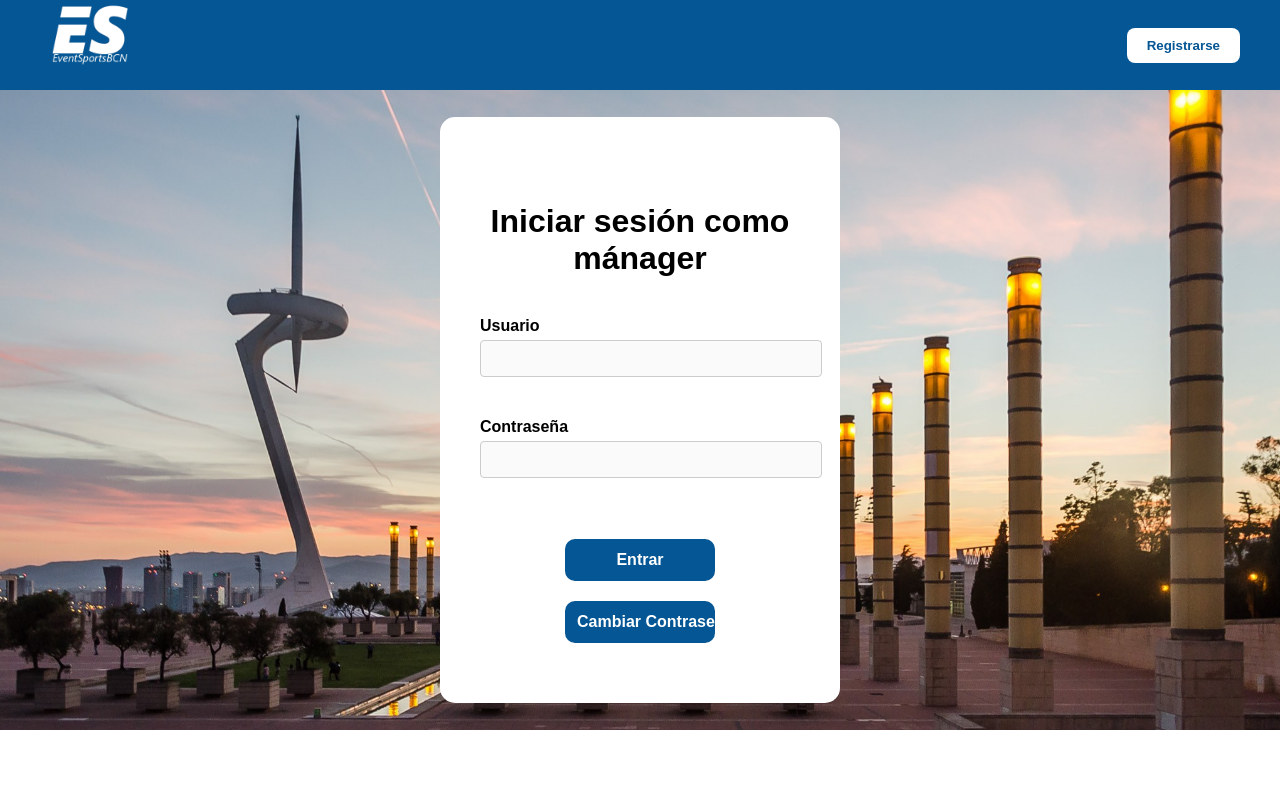
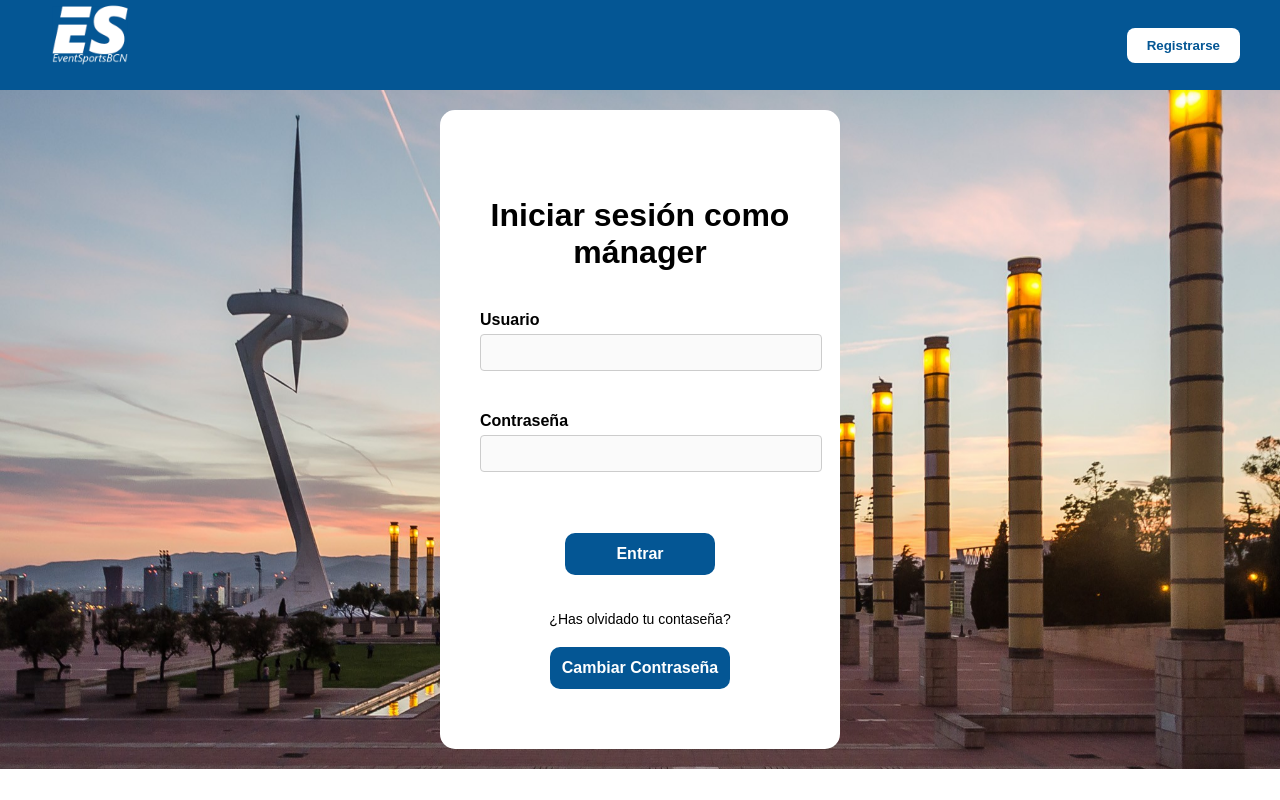
Before and after one commit to alexBarrera457/ProjectEventSportsBCN, a PHP site: page /HTML/Pages/LoginManager.html in a window 1280 px wide. Run offline with PHP 8.4, Linux system fonts and the light colour scheme.

Commit message:
LoginManagerButton correccion

```diff
--- a/CSS/Styles/LoginManager.css
+++ b/CSS/Styles/LoginManager.css
@@ -80,7 +80,7 @@ body, html {
     background-color: #fafafa;
 }
 
-.form input[type="button"] {
+.enter_button_man input {
     background-color: #045694;
     color: white;
     border: none;
@@ -94,6 +94,24 @@ body, html {
     display: block;
 }
 
+.ask_forgotten_password_man {
+    text-align: center;
+    font-size: 14px;
+}
+
+.forgot_password_button_man input{
+    background-color: #045694;
+    color: white;
+    border: none;
+    padding: 12px;
+    margin: 20px auto 0;
+    border-radius: 10px;
+    cursor: pointer;
+    font-size: 16px;
+    font-weight: bold;
+    display: block;
+}
+
 
 .form a, .boton_header a {
     text-decoration: none;
--- a/HTML/Pages/LoginManager.html
+++ b/HTML/Pages/LoginManager.html
@@ -44,10 +44,18 @@
             />
             <br />
             <br />
-            <a href="../../HTML/Pages/HomeMenu.html"
-              ><input type="button" value="Entrar"
-            /></a>
-            <a href="../Pages/ForgottenPassword.html"><input type="button" value="Cambiar Contraseña"></a>
+            <div class="enter_button_man">
+              <a href="../../HTML/Pages/HomeMenu.html"><input type="button" value="Entrar"/></a>
+            </div>
+
+            <br><br>
+            <div class="ask_forgotten_password_man">
+              ¿Has olvidado tu contaseña?
+            </div>
+
+            <div class="forgot_password_button_man">
+               <a href="../Pages/ForgottenPassword.html"><input type="button" value="Cambiar Contraseña"></a>
+            </div>
           </form>
         </div>
       </div>
```
